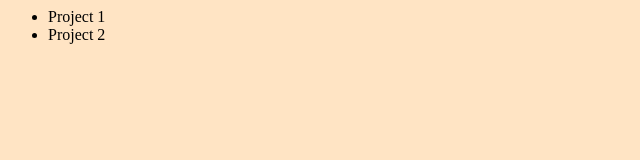
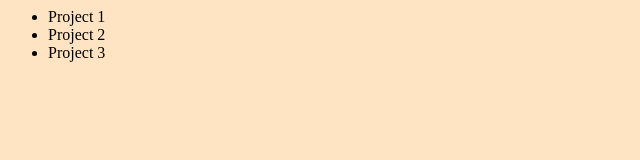
Before and after one commit to raghir01/raghir01.github.io, a plain HTML site: page index1.html in a window 1280 px wide. Shown: the full height of the page, 0-640 px from the left. Drawn offline with Linux system fonts and the light colour scheme.

Commit message:
new project added

```diff
--- a/index1.html
+++ b/index1.html
@@ -21,6 +21,7 @@
             <ul>
                 <li>Project 1</li>
                 <li>Project 2</li>
+                <li>Project 3</li>
             </ul>
 
 </html>
```
